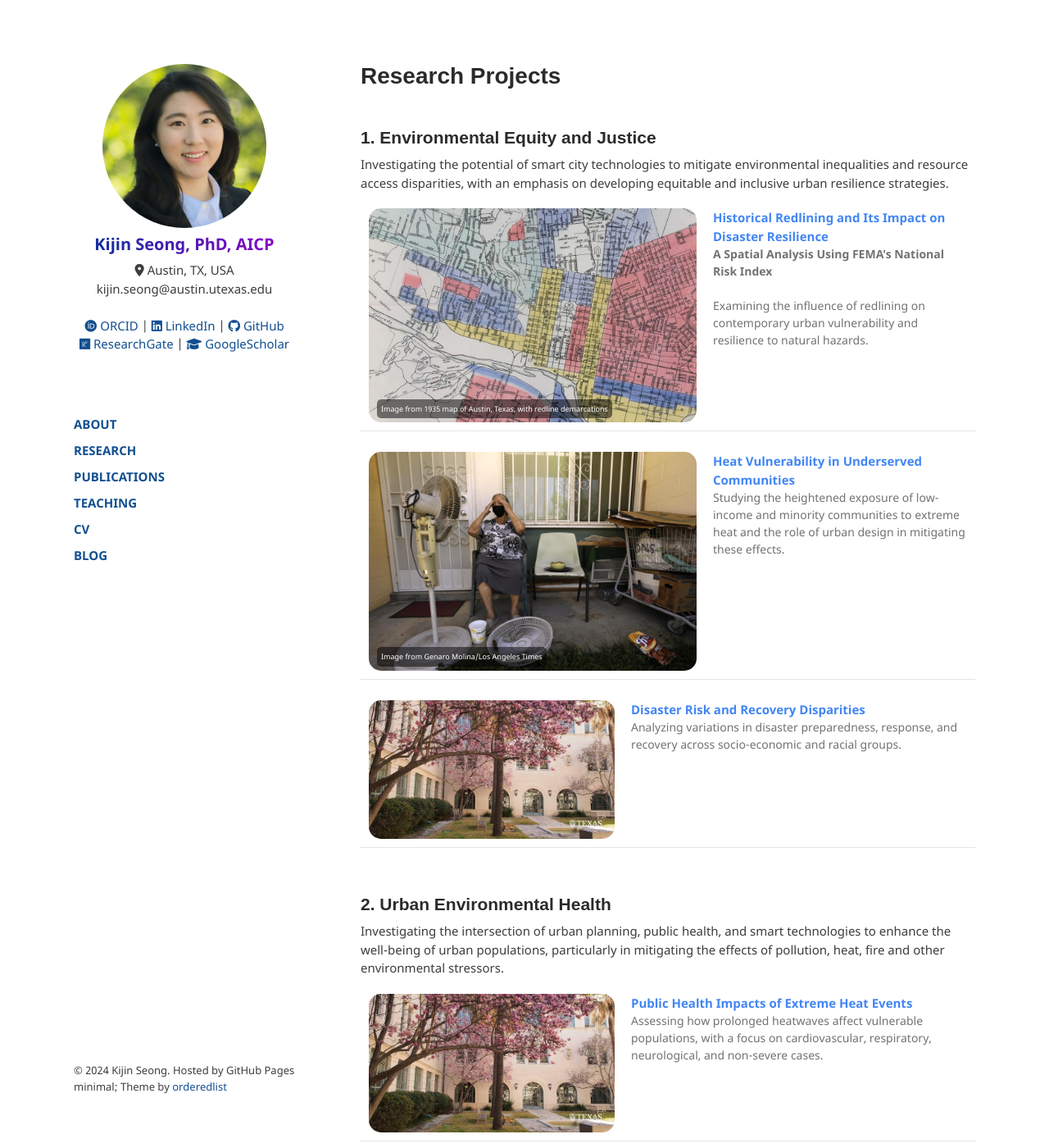
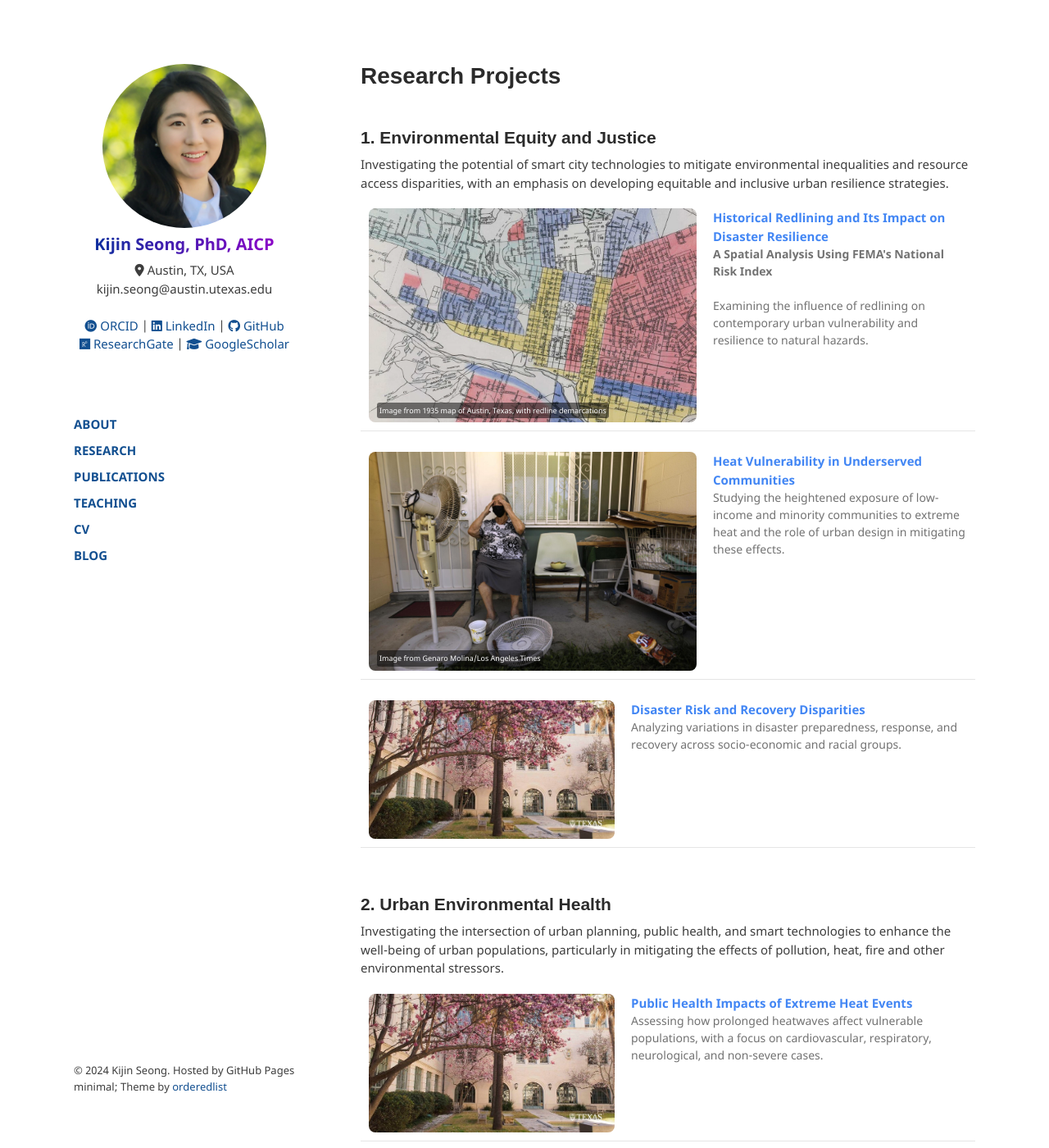
Before and after one commit to kijinseong/kijinseong.github.io, a Jekyll site: the page built from pages/research.md, in a window 1280 px wide and 1400 px high. Shown: the whole window at 82% size. Built offline with Jekyll 4.4.1, drawn with Linux system fonts in a browser that asks for light colours.

Commit message:
Revise credit-text

```diff
--- a/assets/css/style.scss
+++ b/assets/css/style.scss
@@ -78,7 +78,7 @@
 .image-hover-effect {
   opacity: 1;                /* Image is fully visible initially */
   transition: opacity 0.5s;  /* Smooth transition when opacity changes */
-  border-radius: 15px; /* Adjust this value for more or less rounding */
+  border-radius: 8px; /* Adjust this value for more or less rounding */
 }
 
 .credit-text {
@@ -87,9 +87,9 @@
   left: 10px;
   color: white;
   background-color: rgba(0, 0, 0, 0.5); /* Transparent background */
-  padding: 5px;
+  padding: 3px;
   font-size: 9px;
-  border-radius: 5px;
+  border-radius: 3px;
 }
 
 
```
